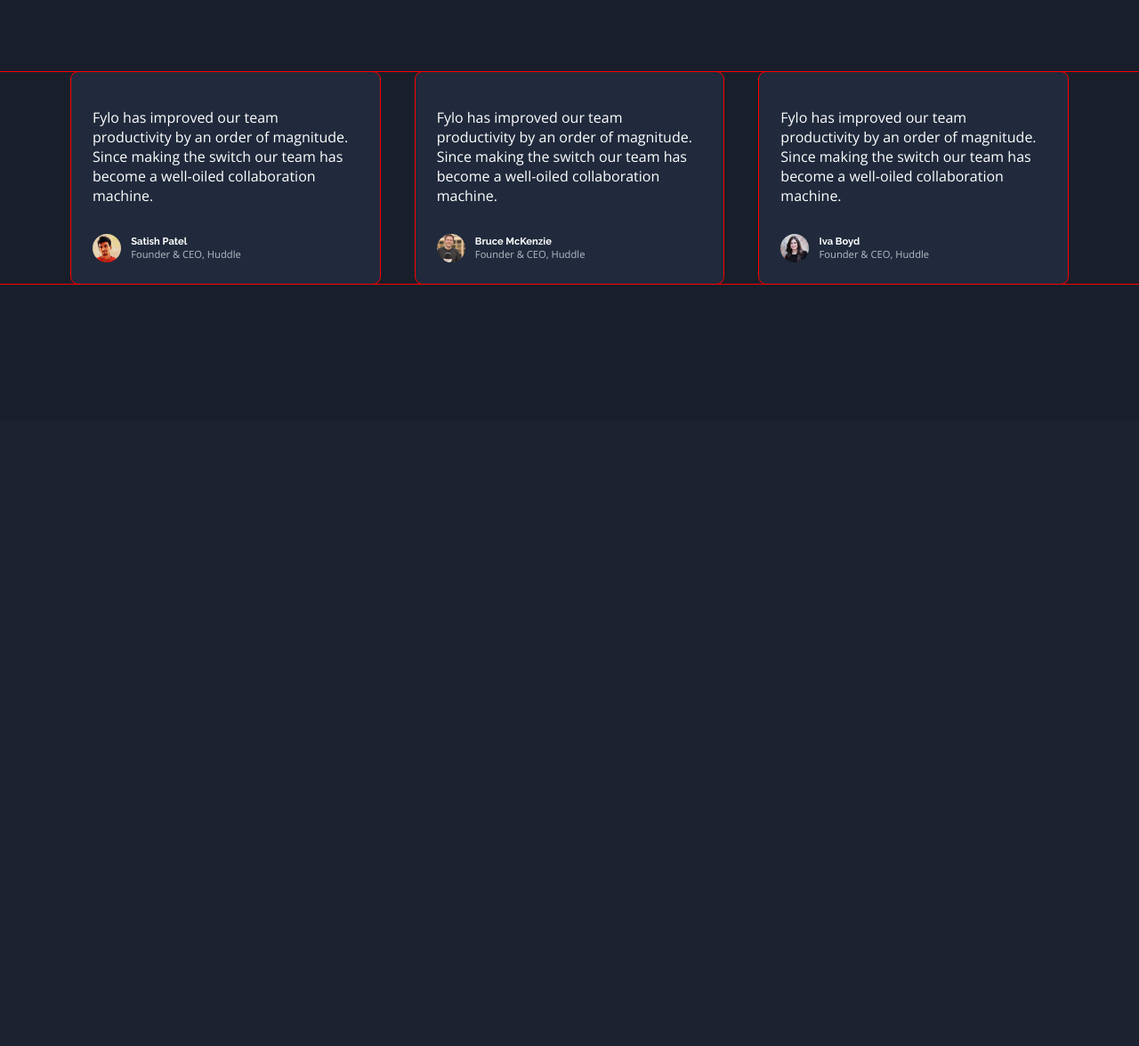
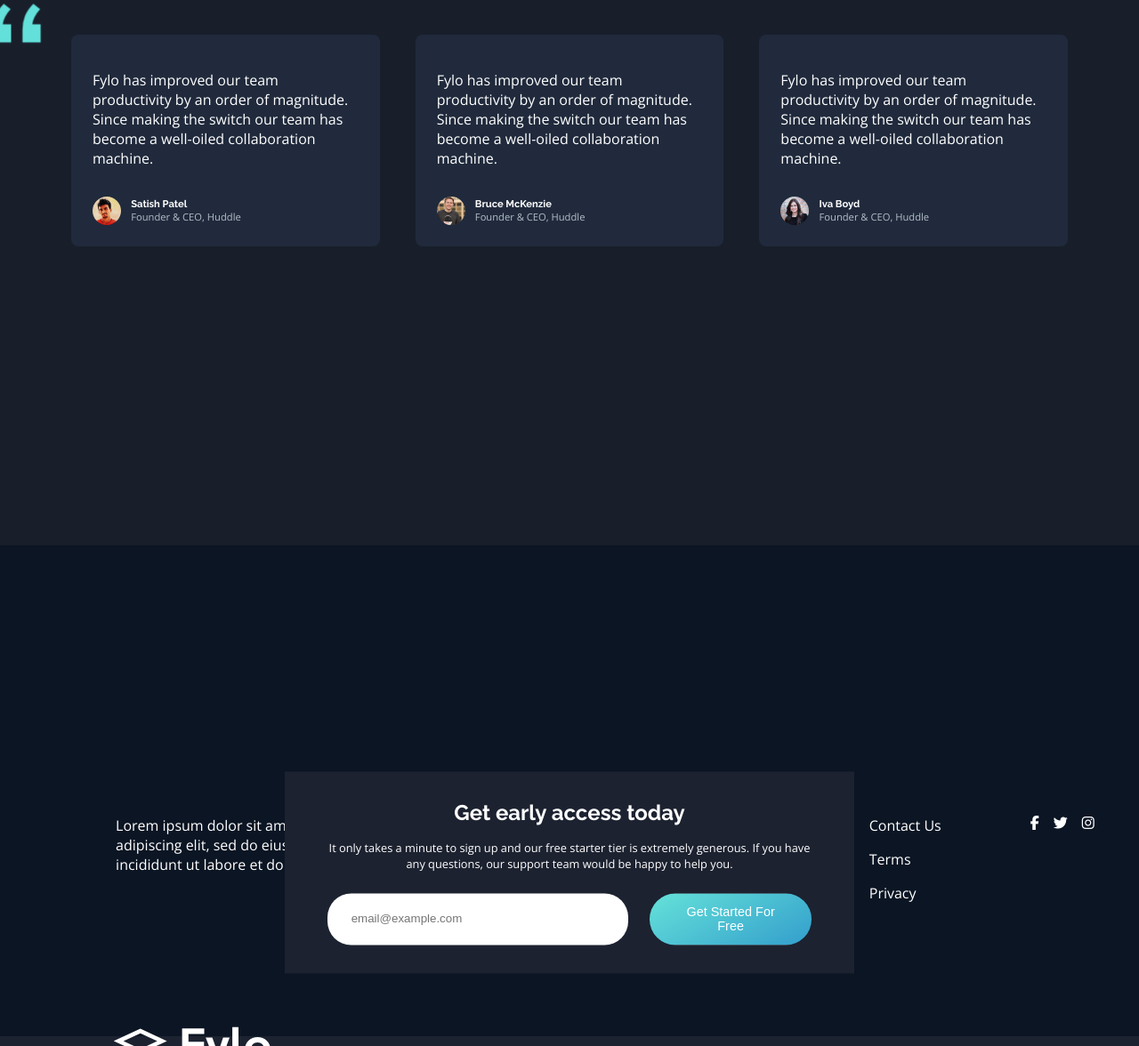
Before and after one commit to codein-looney/fylo-dark-theme-landing-page, a plain HTML site: page index.html in a window 1280 px wide. Shown: the part 2446-3622 px from the top of the page at 89% size. Before the commit the page ends 2919 px from the top, so only its background shows below. Drawn offline with nearby package versions, Linux system fonts and the light colour scheme.

Commit message:
working on the description

```diff
--- a/index.html
+++ b/index.html
@@ -5,7 +5,7 @@
   <meta name="viewport" content="width=device-width, initial-scale=1.0"> <!-- displays site properly based on user's device -->
 
   <link rel="icon" type="image/png" sizes="32x32" href="./images/favicon-32x32.png">
-
+  <script src="https://kit.fontawesome.com/fba20a74f9.js" crossorigin="anonymous"></script>
   <title>Frontend Mentor | Fylo landing page with dark theme and features grid</title>
   <link rel="stylesheet" href="css/styles.css">
 
@@ -39,7 +39,7 @@
           Fylo stores all your most important files in one secure location. Access them wherever
           you need, share and collaborate with friends family, and co-workers.
         </p>
-      <a href="#"><button class="cta-btn">Get Started</button></a>
+        <a href="#"><button class="btn-primary">Get Started</button></a>
       </div>
     </section>
 
@@ -100,14 +100,9 @@
         </div>
       </div>
     </section>
-<br>
-<br>
-<br>
-<br>
-<br>
-<br>
-<br>
+
     <section class="container">
+      <img class="quote" src="./images/bg-quotes.png" alt="">
       <div class="box box1">
         <p class="review">
           Fylo has improved our team productivity by an order of magnitude. Since making the switch our team has
@@ -151,37 +146,54 @@
       </div>
     </section>
 
-<br>
-<br>
-<br>
-<br>
-<br>
-<br>
-<br>
-
-  <!-- Get early access today
-
+    <section class="form-container">
+      <form action="#">
+        <div class="form-content">
+          <h2 class="form-title">Get early access today</h2>
+          <p class="form-subtitle">
             It only takes a minute to sign up and our free starter tier is extremely generous. If you have any
             questions, our support team would be happy to help you.
-
-  Get Started For Free -->
+          </p>
+        </div>
+        <div class="cta">
+          <input type="text" placeholder="email@example.com" name="email" id="email"></input>
+          <a href="#"><button class="btn-secondary">Get Started For Free</button></a>
+        </div>
+      </form>
+    </section>
   </main>
-<!-- <footer class="footer-primary">
+  <footer class="footer-primary">
+    <img class="logo-secondary" src="./images/logo.svg" alt="">
+    <section class="footer-content">
+      <div class="location">
+        <p class="location-text">
           Lorem ipsum dolor sit amet, consectetur adipiscing elit, sed do eiusmod tempor incididunt ut labore et
           dolore magna aliqua
+        </p>
+      </div>
 
-  +1-543-123-4567
-  example@fylo.com
-
-  About Us
-  Jobs
-  Press
-  Blog
-
-  Contact Us
-  Terms
-  Privacy
-</footer> -->
+      <ul class="contact">
+        <li>+1-543-123-4567</li>
+        <li>example@fylo.com</li>
+      </ul>
+      <ul class="links">
+        <li>About Us</li>
+        <li>Jobs</li>
+        <li>Press</li>
+        <li>Blog</li>
+      </ul>
+      <ul class="links">
+        <li>Contact Us</li>
+        <li>Terms</li>
+        <li>Privacy</li>
+      </ul>
+      <div class="socials">
+        <i class="fa-brands fa-facebook-f"></i>
+        <i class="fa-brands fa-twitter"></i>
+        <i class="fa-brands fa-instagram"></i>
+      </div>
+    </section>
+  </footer>
 
   <!-- <footer class="footer-secondary">
     <p class="attribution">
@@ -189,5 +201,6 @@
       Coded by <a href="#">Your Name Here</a>.
     </p>
   </footer> -->
+
 </body>
 </html>
--- a/scss/components/_buttons.scss
+++ b/scss/components/_buttons.scss
@@ -1,6 +1,6 @@
 @use '../sass-utils/variables' as *;
 
-.cta-btn {
+.btn-primary {
     padding: 1.2em 6.5em;
     border-radius: 2em;
     border: none;
@@ -13,3 +13,17 @@
         opacity: .9;
     }
 }
+
+.btn-secondary {
+    padding: .9em 2em;
+    border-radius: 2em;
+    border: none;
+    color: white;
+    background-image: linear-gradient(150deg, $Cyan, $Blue);
+    cursor: pointer;
+    font-size: .9em;
+
+    &:hover {
+        opacity: .9;
+    }
+}
--- /dev/null
+++ b/scss/layout/_footer.scss
@@ -0,0 +1,52 @@
+@use '../sass-utils/variables' as *;
+
+.footer-primary {
+    height: 45vh;
+    padding: 12em 0 0 5em;
+    display: flex;
+    align-items: center;
+    background: $Dark-Blue3;
+
+    // outline: 1px solid red; // TEST
+
+    .logo-secondary {
+        position: absolute;
+        top: 450%;
+        left: 10%;
+        // outline: 1px solid red; // TEST
+
+    }
+
+    .footer-content {
+        display: flex;
+        justify-content: center;
+        justify-content: space-around;
+
+        // outline: 1px solid red; // TEST
+
+        .location {
+            display: flex;
+            flex-direction: column;
+            gap: 2em;
+            max-width: 28%;
+
+        // outline: 1px solid red; // TEST
+
+        }
+
+        ul {
+            display: flex;
+            flex-direction: column;
+            list-style: none;
+            gap: 1em;
+
+            // outline: 1px solid red; // TEST
+
+        }
+
+        .socials {
+            display: inline-flex;
+            gap: 1em;
+        }
+    }
+}
--- a/scss/layout/_forms.scss
+++ b/scss/layout/_forms.scss
@@ -0,0 +1,51 @@
+@use '../sass-utils/variables' as *;
+
+.form-container {
+    display: flex;
+    justify-content: center;
+    position: absolute;
+    top: 400%;
+    right: 50%;
+    transform: translate(50%, 50%);
+
+    // outline: 1px solid red; // TEST
+
+    form {
+        padding: 2em 3em 2em 3em;
+        width: 100%;
+        display: flex;
+        flex-direction: column;
+        justify-content: center;
+        align-items: center;
+        background: #1C2230;
+        gap: 1.5em;
+
+        // outline: 1px solid red; // TEST
+
+        .form-content {
+            display: flex;
+            flex-direction: column;
+            gap: 1em;
+            text-align: center;
+
+            .form-subtitle {
+                margin: 0 auto;
+                font-size: .8em;
+            }
+        }
+
+        .cta {
+            width: 100%;
+            gap: 1.5em;
+
+            // outline: 1px solid red; // TEST
+
+            input {
+                width: 60%;
+                padding-left: 2em;
+                border-radius: 2em;
+                border: none;
+            }
+        }
+    }
+}
--- a/scss/layout/_grid.scss
+++ b/scss/layout/_grid.scss
@@ -108,16 +108,13 @@
     gap: 2.5em;
     justify-content: center;
 
-    outline: 1px solid red; // REMOVE
-
     .box {
+        margin: 7em 0 21em 0;
         padding: 2.5em 1.5em 1.5em 1.5em;
-        background-color: $Dark-Blue4;
+        background: $Dark-Blue4;
         border-radius: .5em;
 
-         outline: 1px solid red; // REMOVE
-
-         .review {
+        .review {
              margin-bottom: 2em;
          }
 
@@ -141,8 +138,15 @@
          }
     }
 
+    .quote {
+        position: absolute;
+        transform: translate(-1130%, 170%);
+    }
+
      .box1 {
+         position: relative;
          margin-left: 5em;
+         z-index: 1;
      }
 
      .box3 {
```
Also changed, not shown: css/styles.css, 1 other file. Lines whose indentation alone changed are shown as unchanged.
